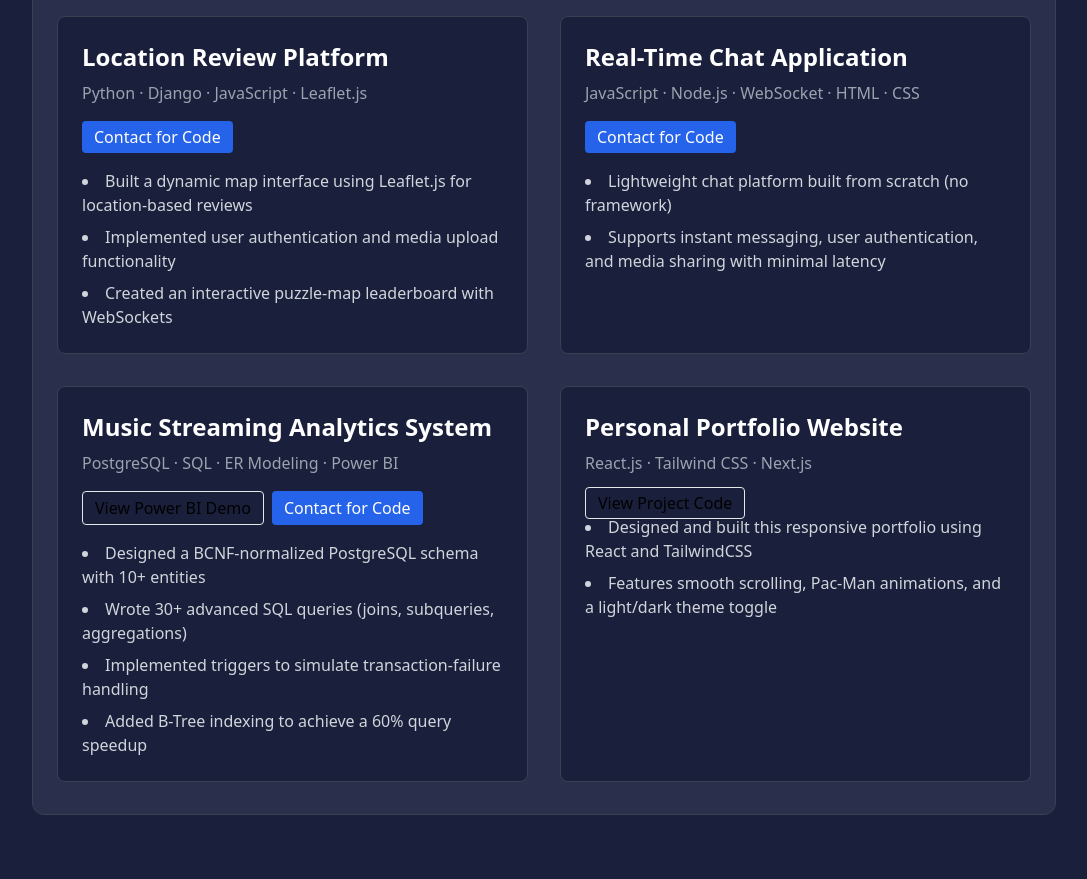
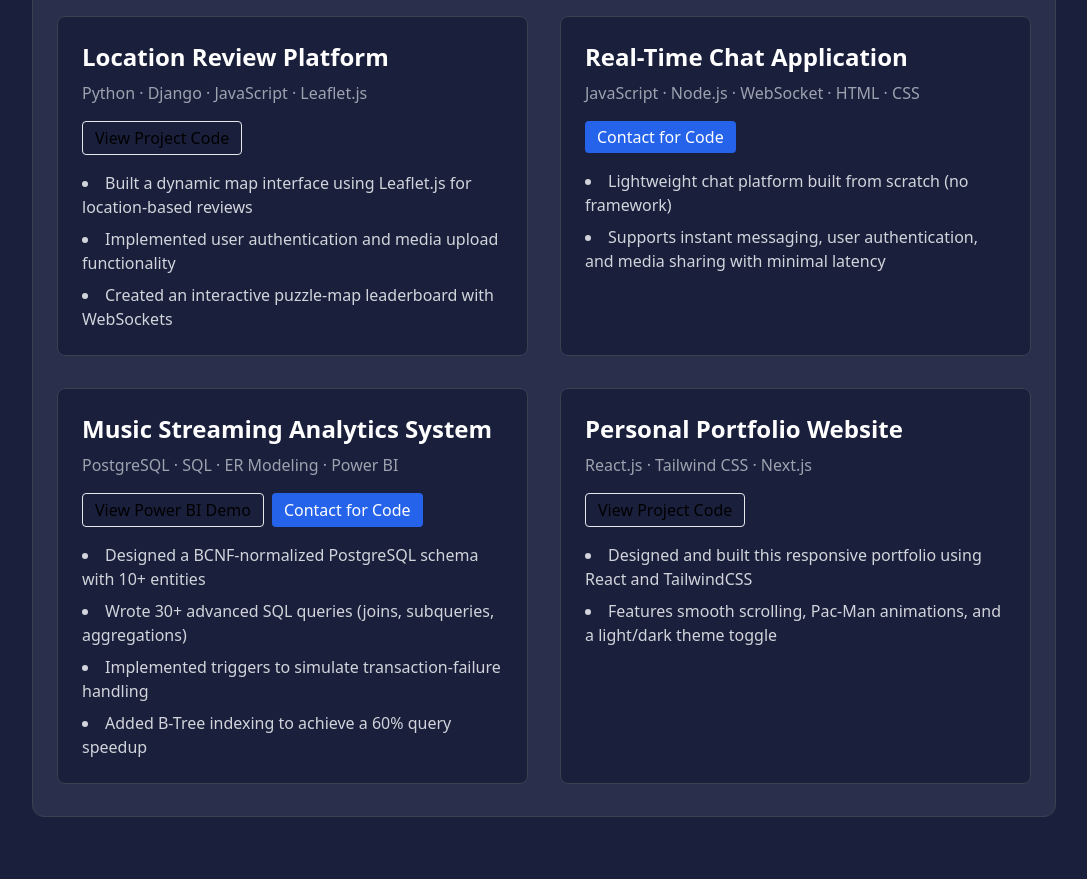
Before and after one commit to Saheerr/saheer.website, a React (Create React App) app: page / in a window 1280 px wide. Shown: the part 2280-3159 px from the top of the page, without its empty margins (96-1183 px from the left). Built offline with nearby package versions, Linux system fonts and the light colour scheme.

Commit message:
added project link

```diff
--- a/src/components/Portfolio.js
+++ b/src/components/Portfolio.js
@@ -232,16 +232,14 @@ const Portfolio = () => {
             <p className="text-gray-400 mb-4">
               Python · Django · JavaScript · Leaflet.js
             </p>
-            <button
-              onClick={() =>
-                window.alert(
-                  "This is a school project — please contact me at saheerrahman98@gmail.com for the code."
-                )
-              }
-              className="px-3 py-1 bg-blue-600 text-white rounded hover:bg-blue-700 mb-4"
+            <a
+              href="https://github.com/10Fari10/Project"
+              target="_blank"
+              rel="noopener noreferrer"
+              className="px-3 py-1 border rounded hover:bg-gray-100 mb-4 inline-block"
             >
-              Contact for Code
-            </button>
+              View Project Code
+            </a>
             <ul className="list-disc list-inside text-gray-300 space-y-2">
               <li>Built a dynamic map interface using Leaflet.js for location-based reviews</li>
               <li>Implemented user authentication and media upload functionality</li>
@@ -319,7 +317,7 @@ const Portfolio = () => {
               href="https://github.com/Saheerr/saheer.website"
               target="_blank"
               rel="noopener noreferrer"
-              className="px-3 py-1 border rounded hover:bg-gray-100 mb-4"
+              className="px-3 py-1 border rounded hover:bg-gray-100 mb-4 inline-block"
             >
               View Project Code
             </a>
```
